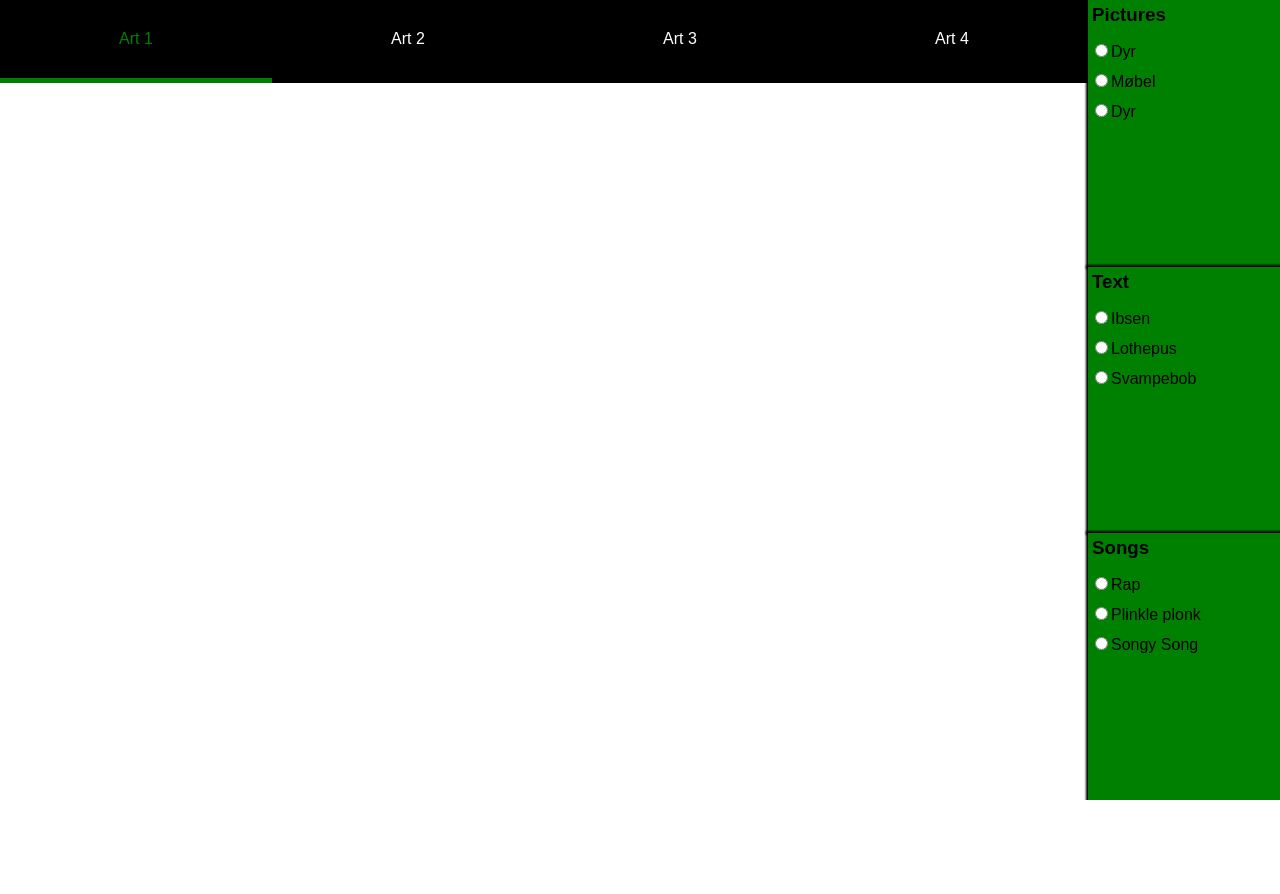
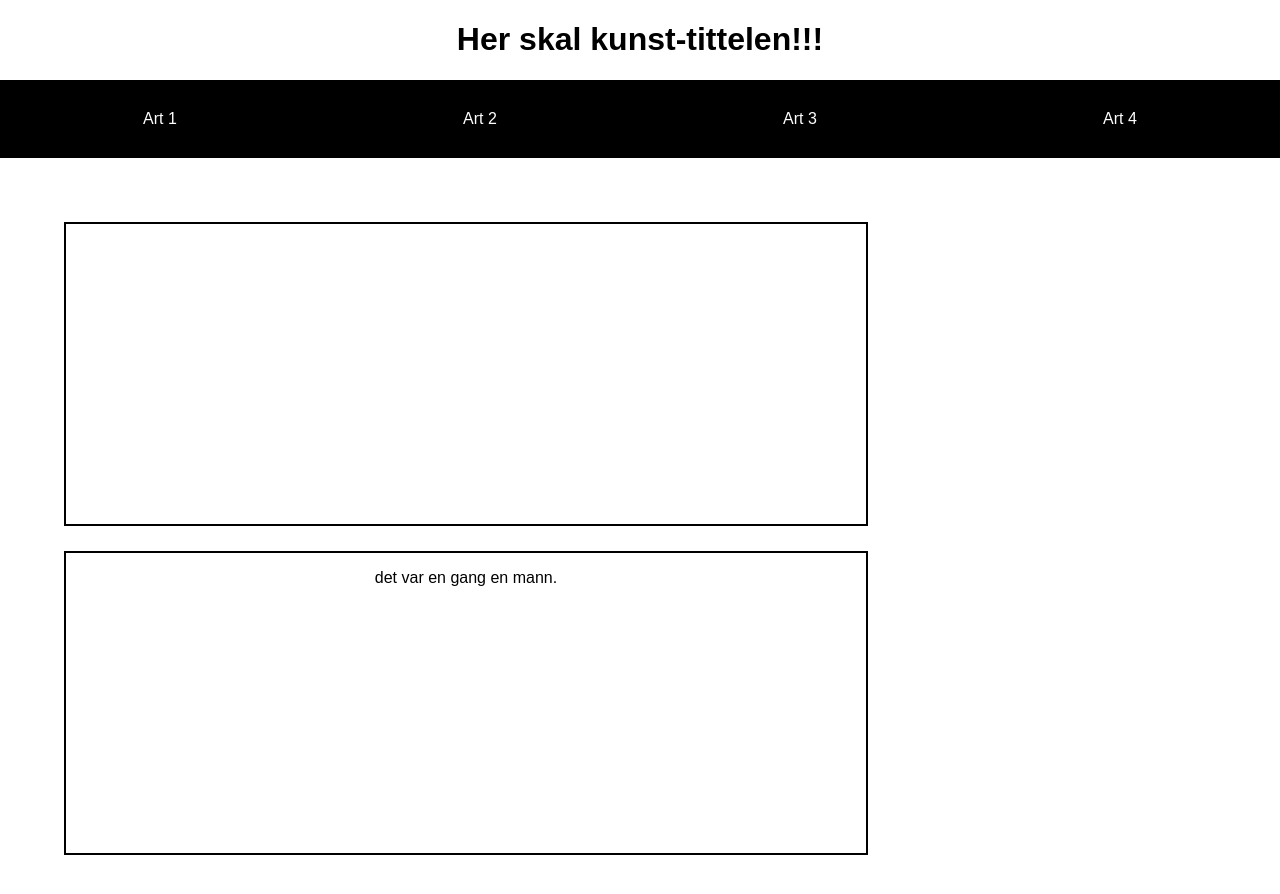
Before and after one commit to IT2810/it2810-webutvikling-h18-prosjekt-2-gruppe--56, a React (Create React App) app: page / in a window 1280 px wide. Shown: the top 894 px of the page. Before the commit the page ends 800 px from the top, so only its background shows below. Built offline with nearby package versions, Linux system fonts and the light colour scheme.

Commit message:
Artpanekomponent satt opp

```diff
--- a/src/components/Art.css
+++ b/src/components/Art.css
@@ -1,2 +1,3 @@
 .Art-container {
+	align-items: center;
 }
--- /dev/null
+++ b/src/components/Artpane.js
@@ -0,0 +1,19 @@
+import React, { Component } from 'react';
+import './Artpane.css';
+import Tabsbar from './Tabsbar.js';
+import Tittel from './Tittel.js';
+import Art from './Art.js';
+
+class Artpane extends Component {
+    render() {
+        return (
+            <div className="Artpane">
+				<Tittel artName = "Her skal kunst-tittelen!!!" />
+				<Tabsbar />
+				<Art />
+            </div>
+        );
+    }
+}
+
+export default Artpane;
--- a/src/index.js
+++ b/src/index.js
@@ -3,6 +3,7 @@ import ReactDOM from 'react-dom';
 import './index.css';
 import App from './components/App';
 import registerServiceWorker from './registerServiceWorker';
+import Artpane from './components/Artpane.js';
 
-ReactDOM.render(<App />, document.getElementById('root'));
+ReactDOM.render(<Artpane />, document.getElementById('root'));
 registerServiceWorker();
```
Also changed, not shown: src/components/Artpane.css (added).
